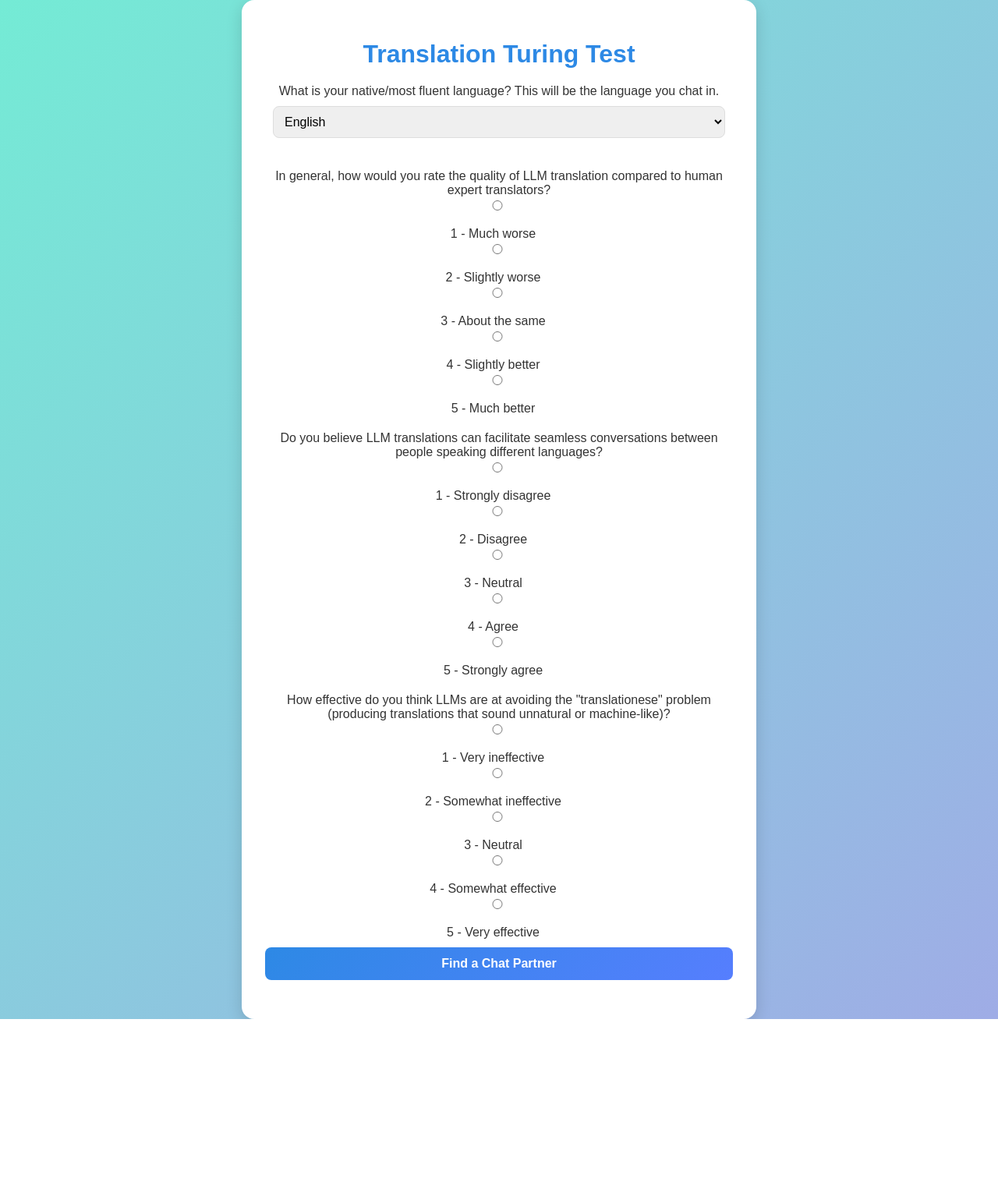
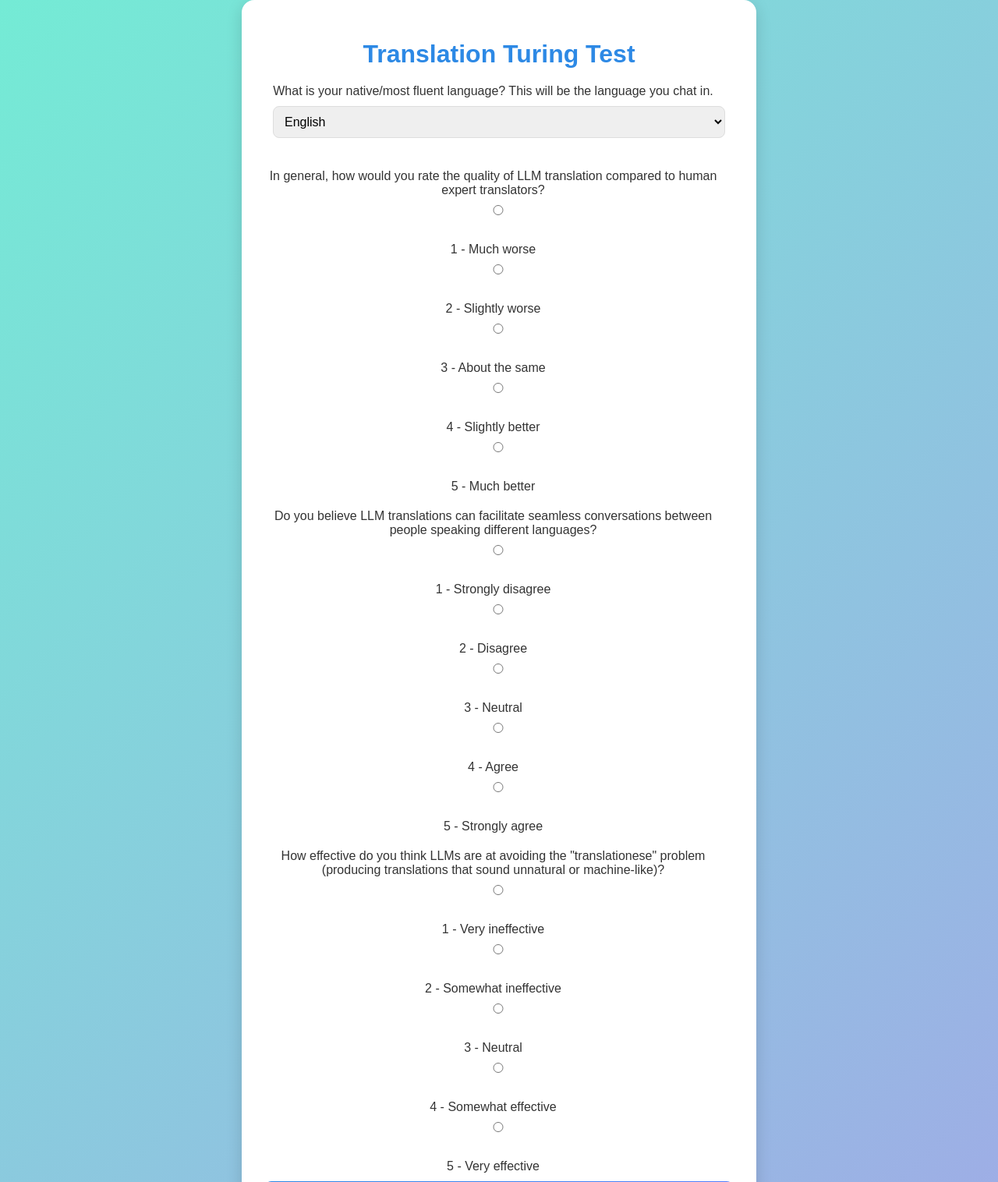
Before and after one commit to anshika-agarwal/llm-translation, a Python web app: template templates/index.html in a window 1280 px wide. Shown: the top 1516 px of the page at 78% size. Before the commit the page ends 1307 px from the top, so only its background shows below. Run offline with Jinja, Linux system fonts and the light colour scheme; the template is opened without the code that fills it, so the values that code supplies are empty.

Commit message:
updated spacing

```diff
--- a/templates/index.html
+++ b/templates/index.html
@@ -122,14 +122,13 @@
         }
 
         input[type="radio"] {
-            margin: 0 5px 0 0; /* Adjust spacing around the radio button */
-            vertical-align: middle; /* Align radio button with text */
+            margin-right: 8px; /* Adds space between the button and the label */
+            vertical-align: middle; /* Aligns the button with the label */
         }
 
-        input[type="radio"] + label {
-            display: inline-block;
-            margin-right: 15px; /* Space between options */
-            vertical-align: middle; /* Align text with the radio button */
+        label {
+            display: inline-block; /* Ensures the label is inline with the button */
+            margin-right: 15px; /* Adds spacing between options */
         }
 
         #language-selection label {
@@ -263,8 +262,6 @@
                 <label for="er-5">5</label>
             </div>
 
-            <!-- Similar formatting for Friendliness and Overall Quality -->
-            <!-- Final survey questions -->
             <button onclick="submitSurvey()">Submit Feedback</button>
         </div>
     </div>
```
